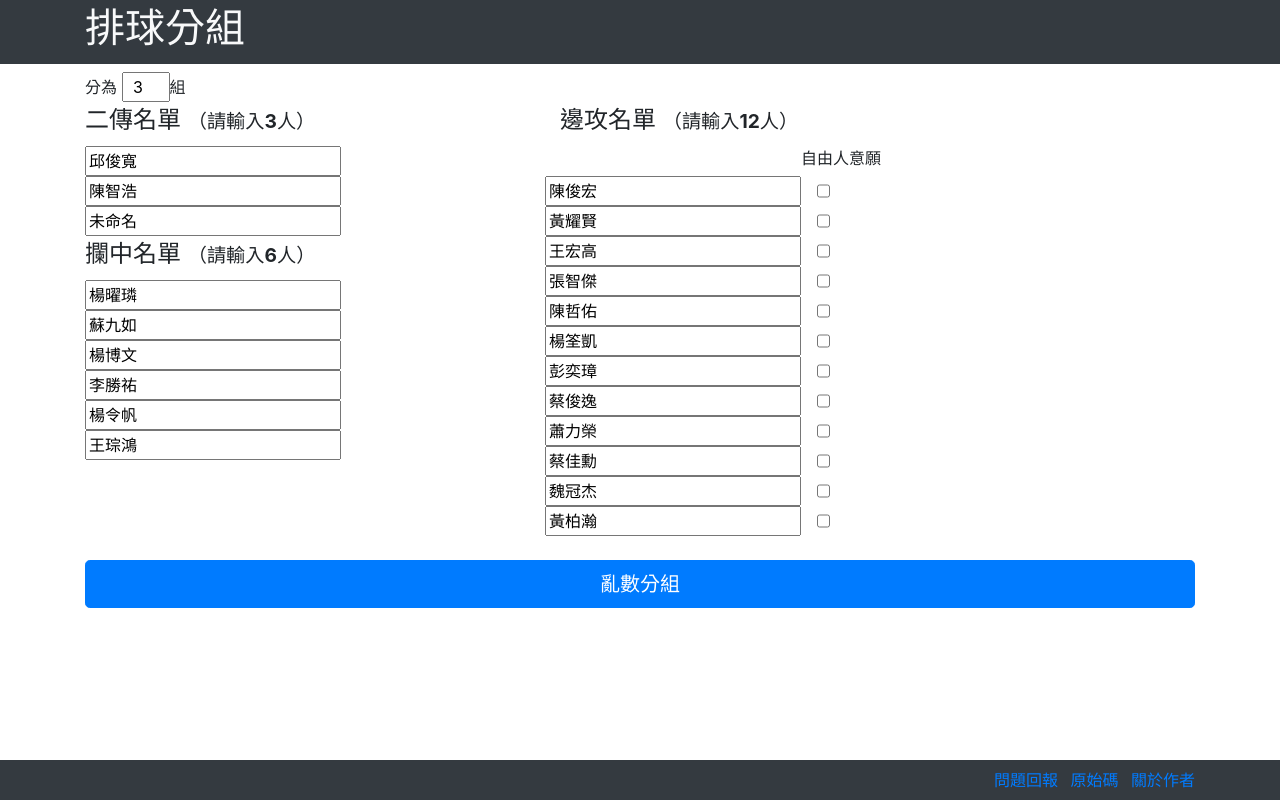
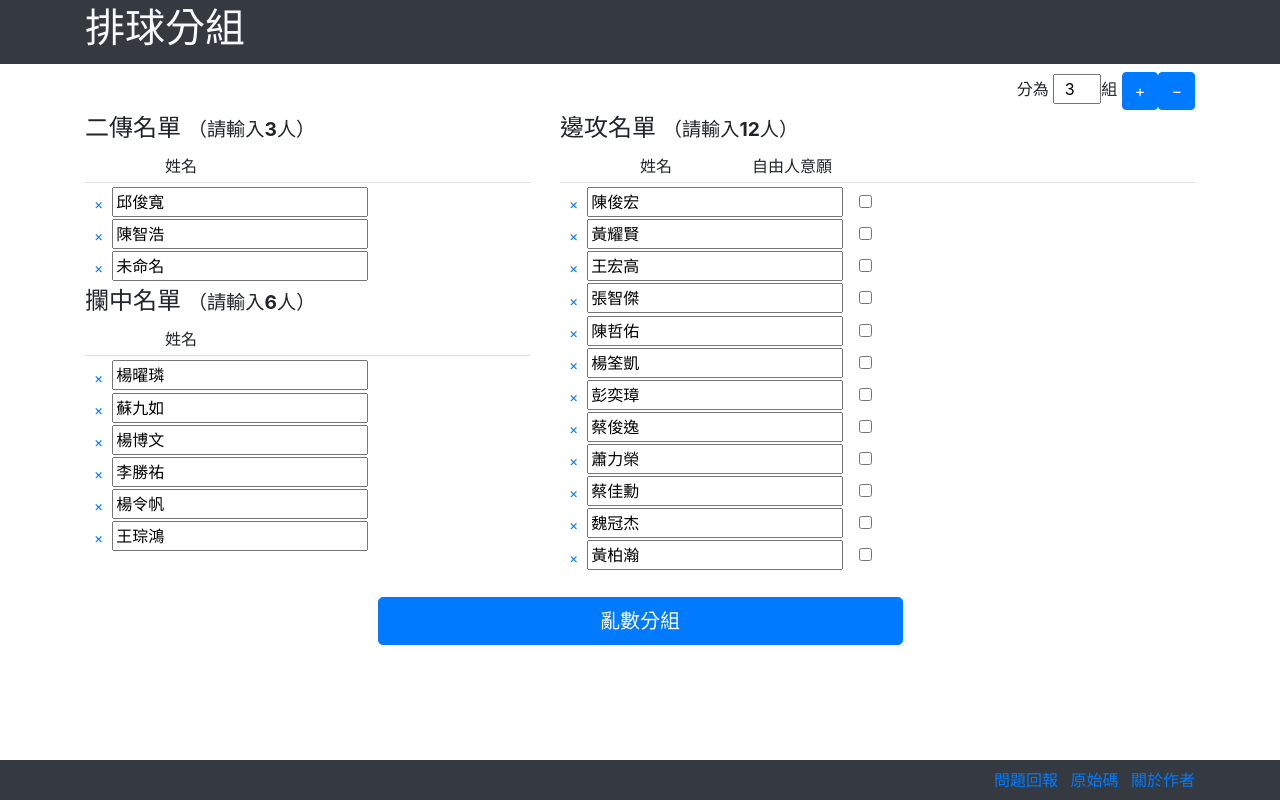
Before and after one commit to kong0107/volleyball-group, an Angular app: page / in a window 1280 px wide. Built offline with nearby package versions, Linux system fonts and the light colour scheme.

Commit message:
support team amount larger than 3

```diff
--- a/package.json
+++ b/package.json
@@ -1,6 +1,6 @@
 {
   "name": "volleyball-group",
-  "version": "0.0.4",
+  "version": "0.0.5",
   "license": "CC0",
   "scripts": {
     "ng": "ng",
--- a/src/app/app.component.html
+++ b/src/app/app.component.html
@@ -1,9 +1,11 @@
 <section>
-    <div class="">
+    <div class="text-right">
         分為
         <input [(ngModel)]="amount" (change)="amountChanged(amount)"
             style="width: 3em" class="text-center" type="number" min="1"
         >組
+        <button class="btn btn-primary" (click)="amountChanged(amount+1)">+</button>
+        <button class="btn btn-primary" (click)="amountChanged(amount-1)" [disabled]="amount==1">&minus;</button>
     </div>
 
     <div class="row">
@@ -13,7 +15,11 @@
                     二傳名單
                     <small>（請輸入<strong>{{amount}}</strong>人）</small>
                 </legend>
+                <div class="border-bottom mb-1 pb-1">
+                    <div class="d-inline-block text-center" style="width: 12em">姓名</div>
+                </div>
                 <div *ngFor="let player of players.setters; index as i">
+                    <button class="btn btn-link btn-sm" (click)="players.setters[i]=''" title="清空此名">&times;</button>
                     <input [(ngModel)]="players.setters[i]">
                 </div>
             </fieldset>
@@ -22,7 +28,11 @@
                     攔中名單
                     <small>（請輸入<strong>{{amount*2}}</strong>人）</small>
                 </legend>
+                <div class="border-bottom mb-1 pb-1">
+                    <div class="d-inline-block text-center" style="width: 12em">姓名</div>
+                </div>
                 <div *ngFor="let player of players.middleBlockers; index as i">
+                    <button class="btn btn-link btn-sm" (click)="players.middleBlockers[i]=''" title="清空此名">&times;</button>
                     <input [(ngModel)]="players.middleBlockers[i]">
                 </div>
             </fieldset>
@@ -33,23 +43,26 @@
                     邊攻名單
                     <small>（請輸入<strong>{{amount*4}}</strong>人）</small>
                 </legend>
-                <div class="row">
-                    <input style="visibility: hidden">
-                    自由人意願
+                <div class="border-bottom mb-1 pb-1">
+                    <div class="d-inline-block text-center" style="width: 12em">姓名</div>
+                    <div class="d-inline-block">自由人意願</div>
                 </div>
-                <div *ngFor="let player of players.wingSpikers; index as i" class="row">
+                <div *ngFor="let player of players.wingSpikers; index as i">
+                    <button class="btn btn-link btn-sm" (click)="players.wingSpikers[i]=''; players.liberos[i]=false" title="清空此名">&times;</button>
                     <input [(ngModel)]="players.wingSpikers[i]">
-                    <input [(ngModel)]="players.liberos[i]" type="checkbox" class="ml-3">
+                    <input [(ngModel)]="players.liberos[i]" type="checkbox" class="mx-3">
                 </div>
             </fieldset>
         </div>
     </div>
-    <button class="btn btn-primary btn-lg btn-block my-4" (click)="go()">亂數分組</button>
+    <div class="offset-3 col-6">
+        <button class="btn btn-primary btn-lg btn-block my-4" (click)="go()">亂數分組</button>
+    </div>
 </section>
 
 <section>
     <div class="row">
-        <div *ngFor="let team of teams; index as i" class="col-md-4">
+        <div *ngFor="let team of teams; index as i" class="col-md-3">
             <h3>隊伍{{i+1}}</h3>
             <dl>
                 <dt>二傳</dt>
--- a/src/app/app.component.ts
+++ b/src/app/app.component.ts
@@ -39,12 +39,29 @@ export class AppComponent implements OnInit {
         this.teams = [];
         for(let i = 0; i < this.amount; ++i) this.teams.push([]);
 
-        for(let pos in this.players) {
-            if(pos == "liberos") continue;
-            let middle = this.players[pos].slice();
+        ["setters", "middleBlockers"].forEach(pos => {
+            let middle = this.players[pos].slice(); //< copy without changing the origin array
             for(let i = 0; middle.length; ++i) {
                 const rand = Math.floor(Math.random() * middle.length);
                 this.teams[i % this.amount].push(middle.splice(rand, 1)[0]);
+            }
+        });
+
+        let nonLiberos = [];
+        let liberos = [];
+        this.players.liberos.forEach((isLibero, index) => {
+            const player = this.players.wingSpikers[index];
+            if(isLibero) liberos.push(player);
+            else nonLiberos.push(player);
+        });
+        for(let i = 0; nonLiberos.length || liberos.length; ++i) {
+            if(nonLiberos.length) {
+                const rand = Math.floor(Math.random() * nonLiberos.length);
+                this.teams[i % this.amount].push(nonLiberos.splice(rand, 1)[0]);
+            }
+            else {
+                const rand = Math.floor(Math.random() * liberos.length);
+                this.teams[i % this.amount].push(liberos.splice(rand, 1)[0]);
             }
         }
     };
@@ -58,5 +75,6 @@ export class AppComponent implements OnInit {
         p.setters = "邱俊寬\n陳智浩\n未命名".split("\n");
         p.middleBlockers = "楊曜璘\n蘇九如\n楊博文\n李勝祐\n楊令帆\n王琮鴻".split("\n");
         p.wingSpikers = "陳俊宏\n黃耀賢\n王宏高\n張智傑\n陳哲佑\n楊筌凱\n彭奕璋\n蔡俊逸\n蕭力榮\n蔡佳勳\n魏冠杰\n黃柏瀚".split("\n");
+        p.liberos = (new Array(12)).fill(false);
     }
 }
```
